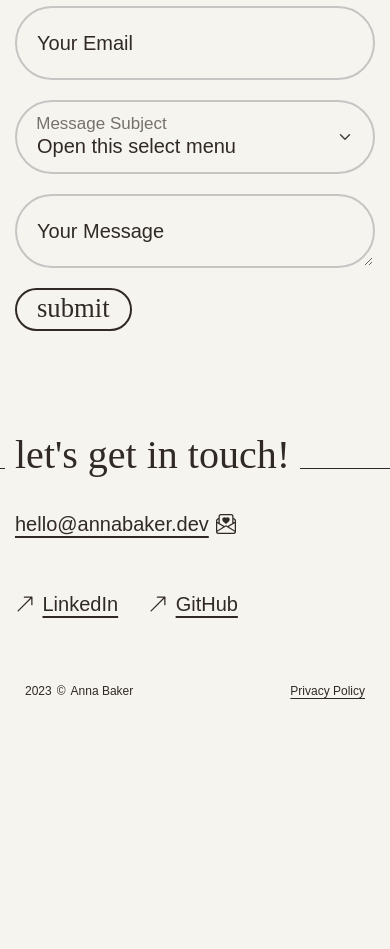
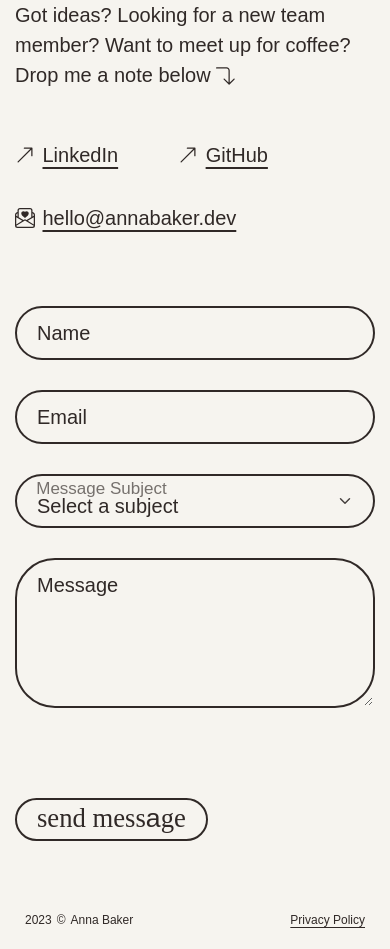
Before and after one commit to abaker93/portfolio, a React (Create React App) app: page / in a window 390 px wide. Shown: the part 4900-5849 px from the top of the page. Before the commit the page ends 5620 px from the top, so only its background shows below. Built offline with nearby package versions, Linux system fonts and the light colour scheme; a web font is replaced by a local one.

Commit message:
form and form styling

```diff
--- a/src/assets/icons.js
+++ b/src/assets/icons.js
@@ -4,6 +4,12 @@ export const Arrow = ({ fill = "currentColor", className, direction }) => {
 			return (
 				<svg xmlns="http://www.w3.org/2000/svg" fill={fill} className={`bi bi-arrow-up-right${className ? ` ${className}` : ""}`} viewBox="0 0 16 16">
 					<path d="M14 2.5a.5.5 0 0 0-.5-.5h-6a.5.5 0 0 0 0 1h4.793L2.146 13.146a.5.5 0 0 0 .708.708L13 3.707V8.5a.5.5 0 0 0 1 0v-6z"/>
+				</svg>
+			);
+		case "right-down":
+			return (
+				<svg xmlns="http://www.w3.org/2000/svg" fill={fill} className={`bi bi-arrow-down-right${className ? ` ${className}` : ""}`} viewBox="0 0 16 16">
+					<path d="M10.1464 14.8536C10.3417 15.0488 10.6583 15.0488 10.8536 14.8536L14.8536 10.8536C15.0488 10.6583 15.0488 10.3417 14.8536 10.1464C14.6583 9.95118 14.3417 9.95118 14.1464 10.1464L11 13.2929V3.5C11 2.11929 9.88071 1 8.5 1H0.5C0.223858 1 0 1.22386 0 1.5C0 1.77614 0.223858 2 0.5 2H8.5C9.32843 2 10 2.67157 10 3.5V13.2929L6.85355 10.1464C6.65829 9.95118 6.34171 9.95118 6.14645 10.1464C5.95118 10.3417 5.95118 10.6583 6.14645 10.8536L10.1464 14.8536Z" />
 				</svg>
 			);
 		default:
--- /dev/null
+++ b/src/components/Contact.js
@@ -0,0 +1,49 @@
+const Contact = () => {
+	return (
+		<form>
+			<div className="form-floating mb-4">
+				<input
+					type="text"
+					className="form-control"
+					id="name"
+					placeholder="John Smith"
+					required
+				/>
+				<label htmlFor="name">Name</label>
+			</div>
+			<div className="form-floating mb-4">
+				<input
+					type="email"
+					className="form-control"
+					id="email"
+					placeholder="john.smith@example.com"
+					required
+				/>
+				<label htmlFor="email">Email</label>
+			</div>
+			<div className='form-floating mb-4'>
+				<select id="subject" className="form-select" defaultValue={0} aria-label="Select a subject for your message">
+					<option value="0" disabled>Select a subject</option>
+					<option value="1">Career opportunity</option>
+					<option value="2">Freelance project</option>
+					<option value="3">Request resume</option>
+					<option value="4">Question about AnnaBaker.dev</option>
+					<option value="5">Other</option>
+				</select>
+				<label htmlFor="subject">Message Subject</label>
+			</div>
+			<div className="form-floating mb-4">
+				<textarea
+					className="form-control"
+					id="message"
+					placeholder="Let me know what's up"
+					required
+				></textarea>
+				<label htmlFor="name">Message</label>
+			</div>
+			<button type="submit" className="btn btn-outline-dark mt-5 a">send message</button>
+		</form>
+	)
+}
+
+export default Contact;
--- a/src/components/Footer.js
+++ b/src/components/Footer.js
@@ -1,28 +1,20 @@
 import { Link } from "react-router-dom"
 import { Arrow, EnvelopePaperHeartBI } from "../assets/icons";
+import Contact from "./Contact";
 
 const Footer = () => {
 	return (
 		<footer id="Footer" className="mt-5 py-3">
+
 			<div className="container-lg">
 				<div className="row my-3">
 					<div className="col">
-						<p className="display-6 text-lowercase baseline-rule a">Let's get in touch!</p>
+						<p className="display-6 baseline-rule a">let's work together!</p>
+						<p>Got ideas? Looking for a new team member? Want to meet up for coffee? Drop me a note below <Arrow direction="right-down" className="" /></p>
 					</div>
 				</div>
-				<div className="row my-4 pb-3">
-					<div className="col">
-						<a
-							className="icon-link icon-link-hover"
-							href="mailto:hello@annabaker.dev"
-							target="_blank"
-						>
-							hello@annabaker.dev
-							<EnvelopePaperHeartBI />
-						</a>
-					</div>
-				</div>
-				<div className="row my-4">
+
+				<div className="row my-4 gap-4">
 					<div className="col-auto">
 						<a
 							className="icon-link icon-link-hover"
@@ -37,7 +29,7 @@ const Footer = () => {
 					<div className="col-auto">
 						<a
 							className="icon-link icon-link-hover"
-							style={{ "--bs-icon-link-transform": "translate3d(0.125rem, -0.125rem, 0)" }}
+							style={{ "--bs-icon-link-transform": "translate3d(0.15rem, -0.15rem, 0)" }}
 							href="https://github.com/abaker93/"
 							target="_blank"
 						>
@@ -45,8 +37,26 @@ const Footer = () => {
 							GitHub
 						</a>
 					</div>
+					<div className="col-auto">
+						<a
+							className="icon-link icon-link-hover"
+							style={{ "--bs-icon-link-transform": "translate3d(0, -0.125rem, 0)" }}
+							href="mailto:hello@annabaker.dev"
+							target="_blank"
+						>
+							<EnvelopePaperHeartBI />
+							hello@annabaker.dev
+						</a>
+					</div>
+				</div>
+
+				<div className="row my-6">
+					<div className="col-lg-6 col-md-8">
+						<Contact />
+					</div>
 				</div>
 			</div>
+
 			<div className="container-fluid">
 				<div className="row justify-content-between mt-5 px-2 xxsmall">
 					<div className="col-auto">
--- a/src/routes/Home.js
+++ b/src/routes/Home.js
@@ -19,7 +19,7 @@ const Home = () => {
 						<PortfolioItem key={p.id} {...p} />
 					))}
 				</div>
-				<Contact />
+				{/* <Contact /> */}
 			</main>
 		</>
 	)
--- a/src/scss/_custom.scss
+++ b/src/scss/_custom.scss
@@ -222,32 +222,6 @@ ul:not(.nav):not(.navbar-nav) li {
 	align-items: baseline;
 
 	svg { width: 0.7em; }
-}
-////
-
-
-
-//~~	forms  ~~~~~~~~~~~~~~~~~~~~~~~~~~~~~~~~~~~//
-//		form control
-//		textarea
-textarea {
-	&.form-control {
-		//@extend textarea.form-control;
-
-		@include border-radius($form-textarea-border-radius);
-	}
-
-	&.form-control-sm {
-		//@extend textarea.form-control-sm;
-
-		@include border-radius($form-textarea-border-radius-sm);
-	}
-
-	&.form-control-lg {
-		//@extend textarea.form-control-lg;
-
-		@include border-radius($form-textarea-border-radius-lg);
-	}
 }
 ////
 
--- /dev/null
+++ b/src/scss/_forms.scss
@@ -0,0 +1 @@
+@import 'forms/form-control';
--- /dev/null
+++ b/src/scss/forms/_form-control.scss
@@ -0,0 +1,22 @@
+textarea {
+	height: 150px;
+
+	&.form-control {
+		@include border-radius($form-textarea-border-radius);
+	}
+
+	&.form-control-sm {
+		@include border-radius($form-textarea-border-radius-sm);
+	}
+
+	&.form-control-lg {
+		@include border-radius($form-textarea-border-radius-lg);
+	}
+}
+
+.form-floating > textarea.form-control {
+	height: 150px;
+
+	&:focus,
+	&:not(:placeholder-shown) { padding-top: 1rem; }
+}
--- a/src/scss/main.scss
+++ b/src/scss/main.scss
@@ -78,6 +78,7 @@
 @import 'buttons';
 @import 'cards';
 @import 'chips';
+@import 'forms';
 @import 'nav';
 
 //-		additional styles
```
Also changed, not shown: src/scss/_overrides.scss (+34 -10 lines), src/main.css, 1 other file (tests, documents, lock files or other folders).
